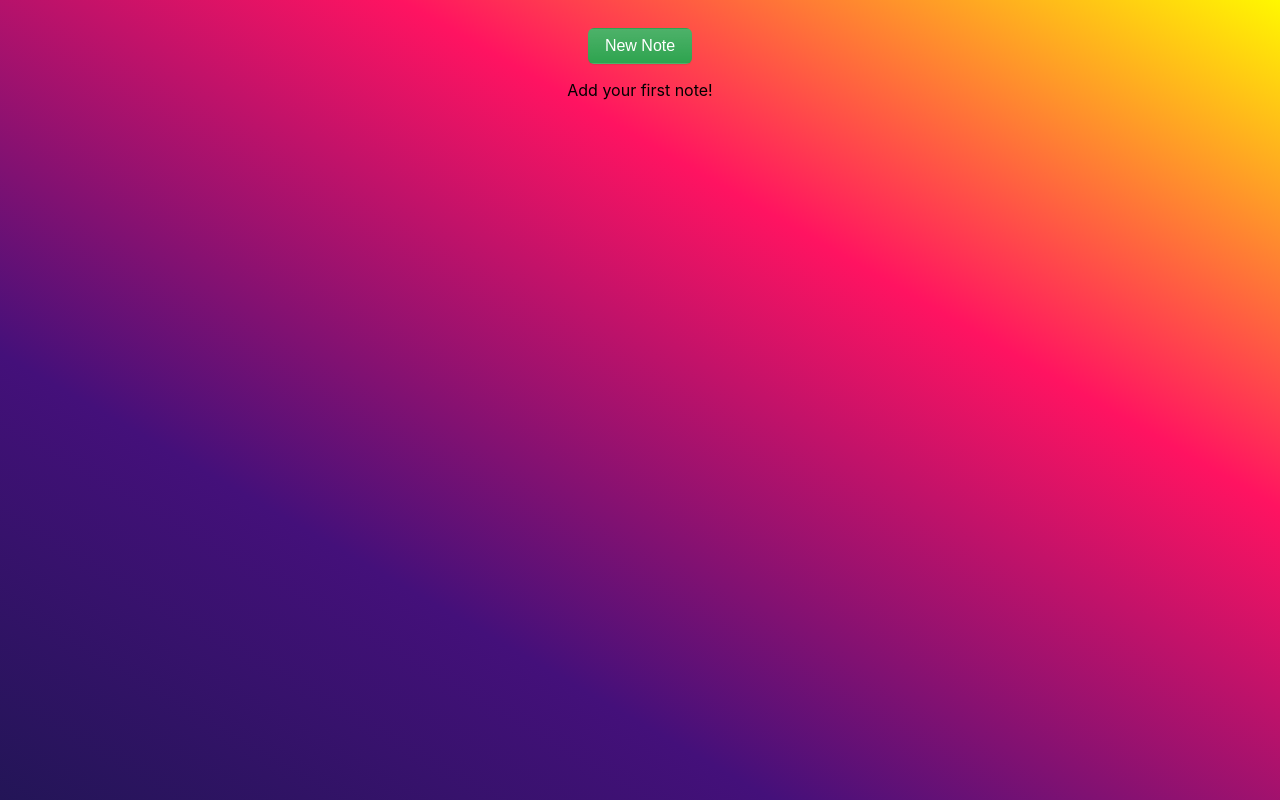
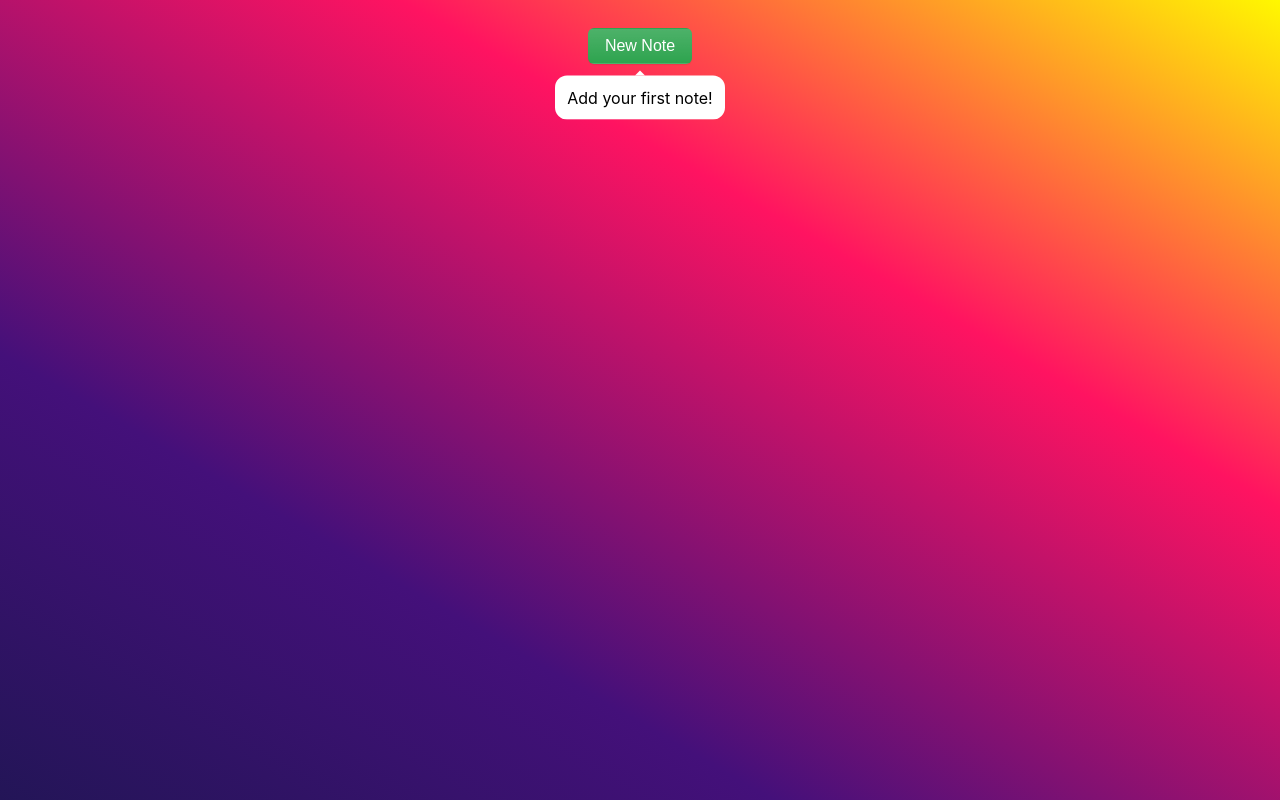
Before and after one commit to hedwardd/markdown-notes, a React (Create React App) app: page / in a window 1280 px wide. Built offline with nearby package versions, Linux system fonts and the light colour scheme.

Commit message:
Add animation to list empty state

```diff
--- a/src/App.css
+++ b/src/App.css
@@ -29,15 +29,22 @@
   --font-size-11: 72px;
 
   --background-image: linear-gradient(
-    30deg
-    ,#231557,#44107a 29%,#ff1361 67%,#fff800);
+    30deg,
+    #231557,
+    #44107a 29%,
+    #ff1361 67%,
+    #fff800
+  );
   --glass-background: rgba(249, 250, 251, 0.75);
   --glass-box-shadow: 0 8px 32px 0 rgba(31, 38, 135, 0.37);
-  --glass-backdrop-filter: blur(16.0px);
+  --glass-backdrop-filter: blur(16px);
   --glass-border: 1px solid rgba(209, 213, 219, 0.3);
 }
 
-* {margin:0;padding:0;}
+* {
+  margin: 0;
+  padding: 0;
+}
 
 #root {
   background-image: var(--background-image);
@@ -81,7 +88,11 @@
   padding: var(--layout-2) var(--layout-4);
   border: 1px solid transparent;
   background-color: #2ea44f;
-  background-image: linear-gradient(180deg,hsla(0,0%,100%,0.15),hsla(0,0%,100%,0));
+  background-image: linear-gradient(
+    180deg,
+    hsla(0, 0%, 100%, 0.15),
+    hsla(0, 0%, 100%, 0)
+  );
   border-radius: 6px;
   box-shadow: 0 1px 1px rgb(18 21 26 / 8%);
   color: #fff;
@@ -89,13 +100,13 @@
 }
 
 .btn-primary--disabled {
-  background-color: #8CDFA3;
+  background-color: #8cdfa3;
 }
 
 .btn-edit {
   background: rgba(249, 250, 251, 0.1);
-  color: #A06807;
-  border: 1px solid #A06807;
+  color: #a06807;
+  border: 1px solid #a06807;
 }
 
 .btn-delete {
@@ -149,10 +160,44 @@
 }
 
 .list-note-title {
-
 }
 
 .list-note-body {
+}
+
+.list-empty-state {
+  position: relative;
+}
+
+.list-empty-state__tooltip {
+  padding: var(--layout-3);
+  border-radius: var(--layout-3);
+  background: white;
+  animation-name: bounce;
+  animation-timing-function: ease-in-out;
+  animation-duration: 1s;
+  animation-iteration-count: infinite;
+  animation-direction: alternate;
+}
+
+@keyframes bounce {
+  from {
+    transform: translateY(-10%);
+  }
+  to {
+    transform: translateY(10%);
+  }
+}
+
+.list-empty-state__tooltip::after {
+  content: ' ';
+  position: absolute;
+  bottom: 100%; /* At the top of the tooltip */
+  left: 50%;
+  margin-left: -5px;
+  border-width: 5px;
+  border-style: solid;
+  border-color: transparent transparent white transparent;
 }
 
 /*
@@ -162,7 +207,7 @@
   margin: auto;
   max-width: var(--layout-13);
   margin-top: var(--layout-5);
-  padding: var(--layout-4) var(--layout-4);
+  padding: var(--layout-4) var(--layout-4) var(--layout-5) var(--layout-4);
   display: flex;
   flex-direction: column;
   align-items: stretch;
@@ -180,12 +225,12 @@
   flex-direction: row;
   justify-content: space-between;
   align-items: baseline;
-  padding-bottom: var(--layout-2);
+  margin-bottom: var(--layout-2);
 }
 
 .left-buttons {
   display: flex;
-  gap: var(--layout-5)
+  gap: var(--layout-5);
 }
 
 .note-title {
@@ -242,11 +287,11 @@
 
 .space-evenly {
   display: flex;
-  justify-content: space-evenly;;
+  justify-content: space-evenly;
 }
 
 .white-background {
-  background-color: #FFFFFF;
+  background-color: #ffffff;
 }
 
 .hide {
@@ -259,7 +304,7 @@
     grid-template-columns: 1fr 1fr;
   }
 
-  .note-container{
+  .note-container {
     max-width: var(--layout-14);
   }
 }
--- /dev/null
+++ b/src/components/ListEmptyState.tsx
@@ -0,0 +1,9 @@
+import React from "react";
+
+export default function ListEmptyState(): JSX.Element {
+  return (
+    <div className="list-empty-state">
+      <div className="list-empty-state__tooltip">Add your first note!</div>
+    </div>
+  );
+}
--- a/src/views/ListView.tsx
+++ b/src/views/ListView.tsx
@@ -4,6 +4,7 @@ import React from "react";
 import marked from "marked";
 
 import { Action, AppState } from "../types";
+import ListEmptyState from "../components/ListEmptyState";
 
 type Props = {
   state: AppState;
@@ -46,7 +47,7 @@ export default function ListView({ state, dispatch }: Props): JSX.Element {
           </ul>
         ) : (
           // Empty State
-          <p>Add your first note!</p>
+          <ListEmptyState />
         )}
       </div>
     </div>
```
